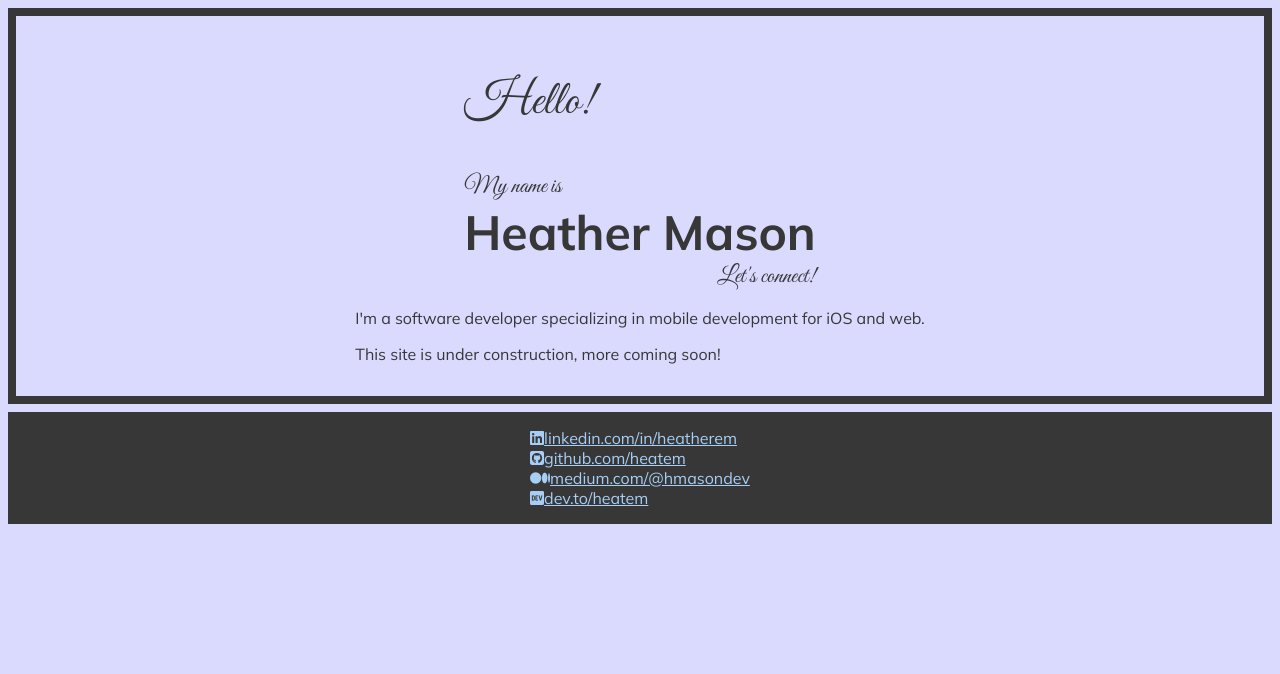
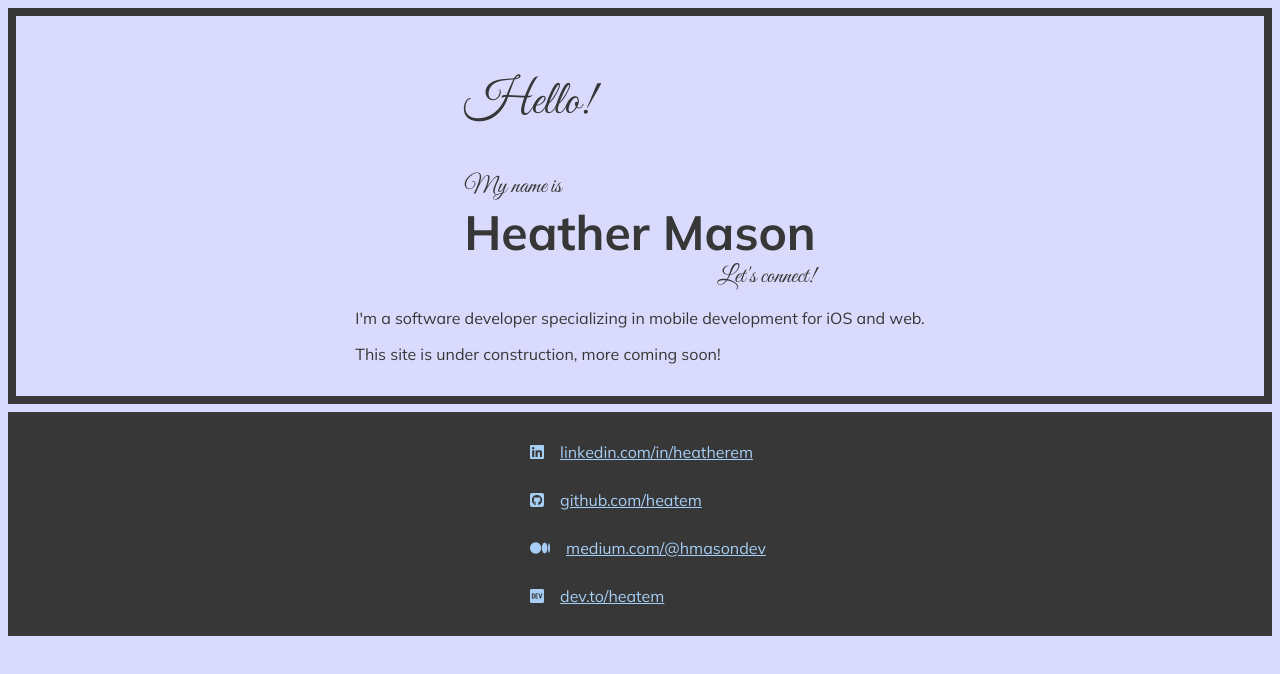
Before and after one commit to heatem/simpleHmasonDev, a plain HTML site: page index.html in a window 1280 px wide. Drawn offline with Linux system fonts and the light colour scheme.

Commit message:
fix icon spacing

```diff
--- a/index.html
+++ b/index.html
@@ -1,7 +1,7 @@
 <!DOCTYPE html>
 <html>
     <head>
-        <meta http-equiv="Content-Type" content="text/html;charset=UTF-8">
+        <meta charset="UTF-8">
         <script src="https://kit.fontawesome.com/e39a8a1b25.js" crossorigin="anonymous"></script>
         <link rel="preconnect" href="https://fonts.googleapis.com">
         <link rel="preconnect" href="https://fonts.gstatic.com" crossorigin>
--- a/style.css
+++ b/style.css
@@ -27,6 +27,10 @@ a:focus, a:hover {
     font-family: "Great Vibes", serif;
     font-weight: 400;
     font-style: normal;
+}
+
+.fa-brands {
+    margin: 1rem;
 }
 
 #intro-section {
```
